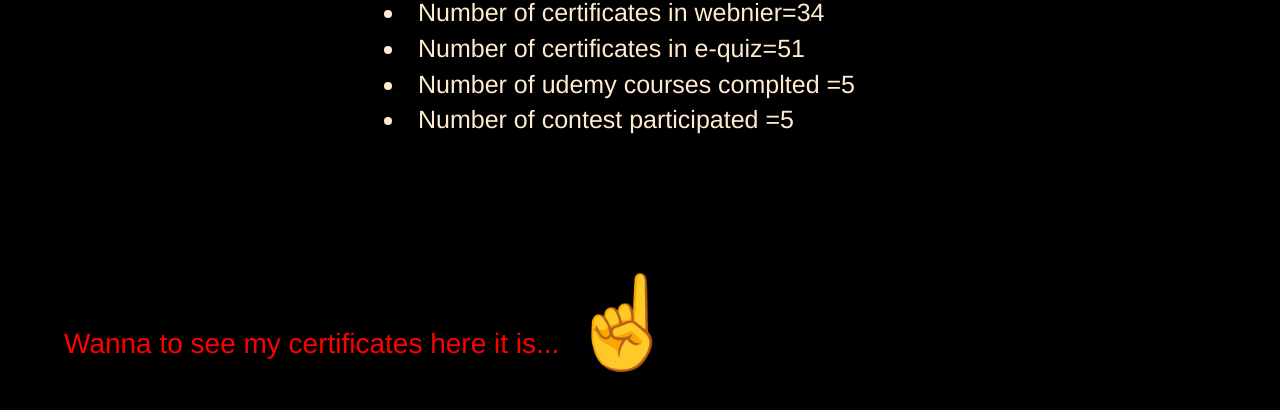
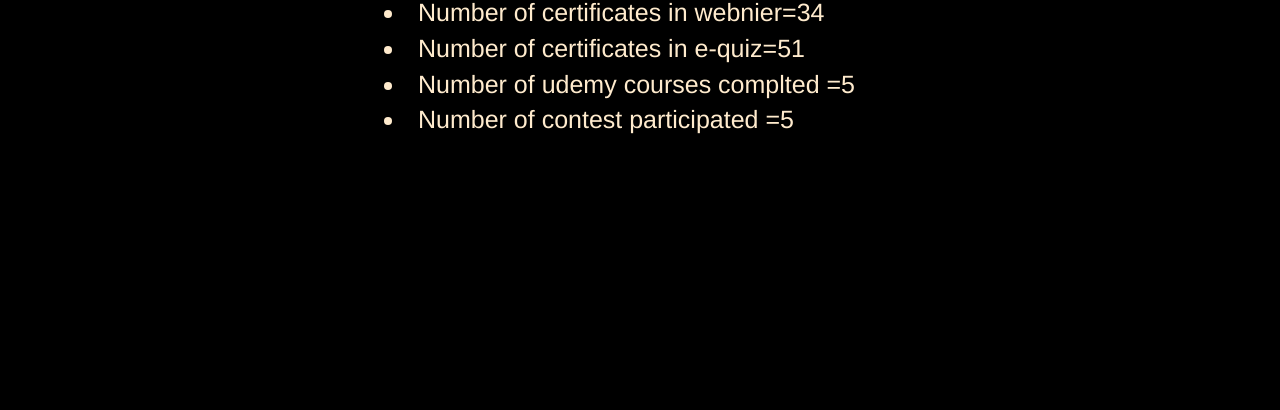
Before and after one commit to Mothikha/portfolio, a plain HTML site: page achievements.html in a window 1280 px wide. Shown: the part 676-1086 px from the top of the page. After the commit the page ends 934 px from the top, so only its background shows below. Drawn offline with Linux system fonts and the light colour scheme.

Commit message:
Add files via upload

```diff
--- a/achievements.html
+++ b/achievements.html
@@ -46,7 +46,4 @@
     <li style="font-size: 25px;color: blanchedalmond; margin-left: 30%">Number of udemy courses complted =5 </li>
     <li style="font-size: 25px;color: blanchedalmond; margin-left: 30%">Number of contest participated =5   </li>
 <br><br><br><br><br><br>
-<p style="font-size: 28px;color: red;margin-left: 5%">Wanna to see my certificates here it is... <a href="C:\Users\user\Desktop\certificates" style="font-size: 90px">&#9757</a></p>
-<br><br><br><br><br><br>
-
 </body>
```
